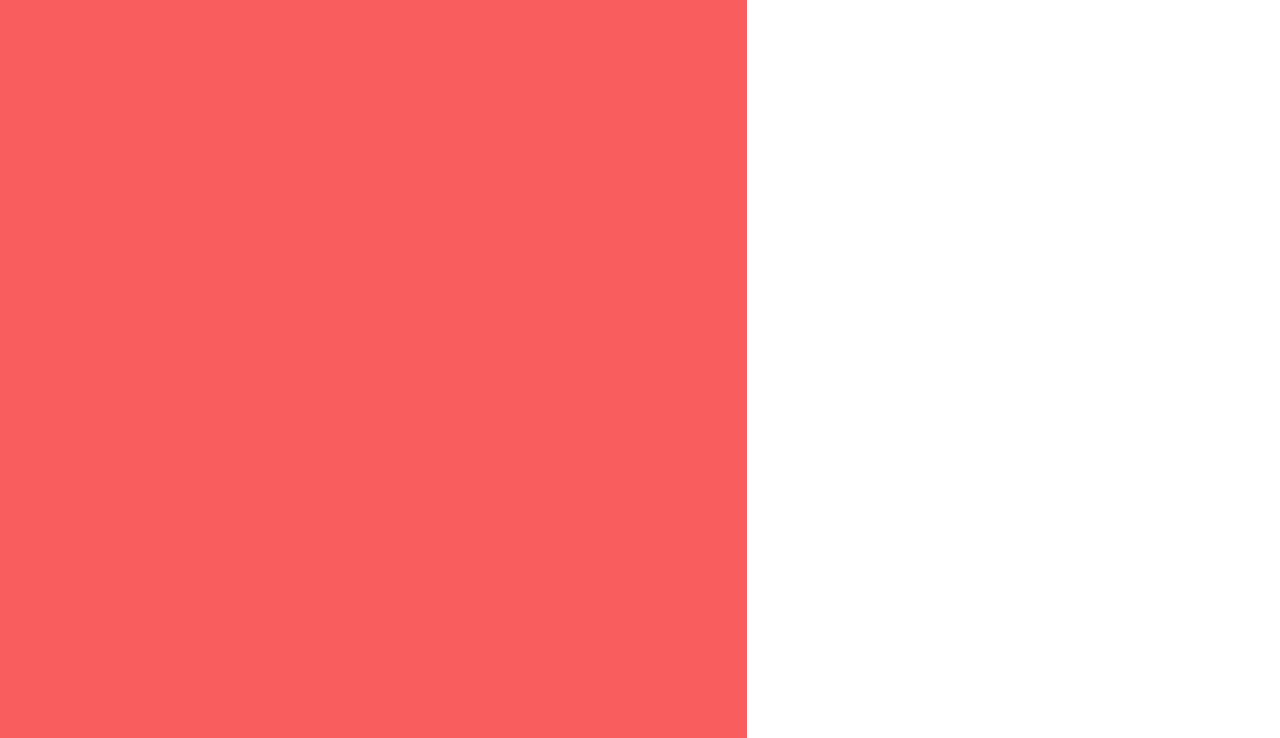
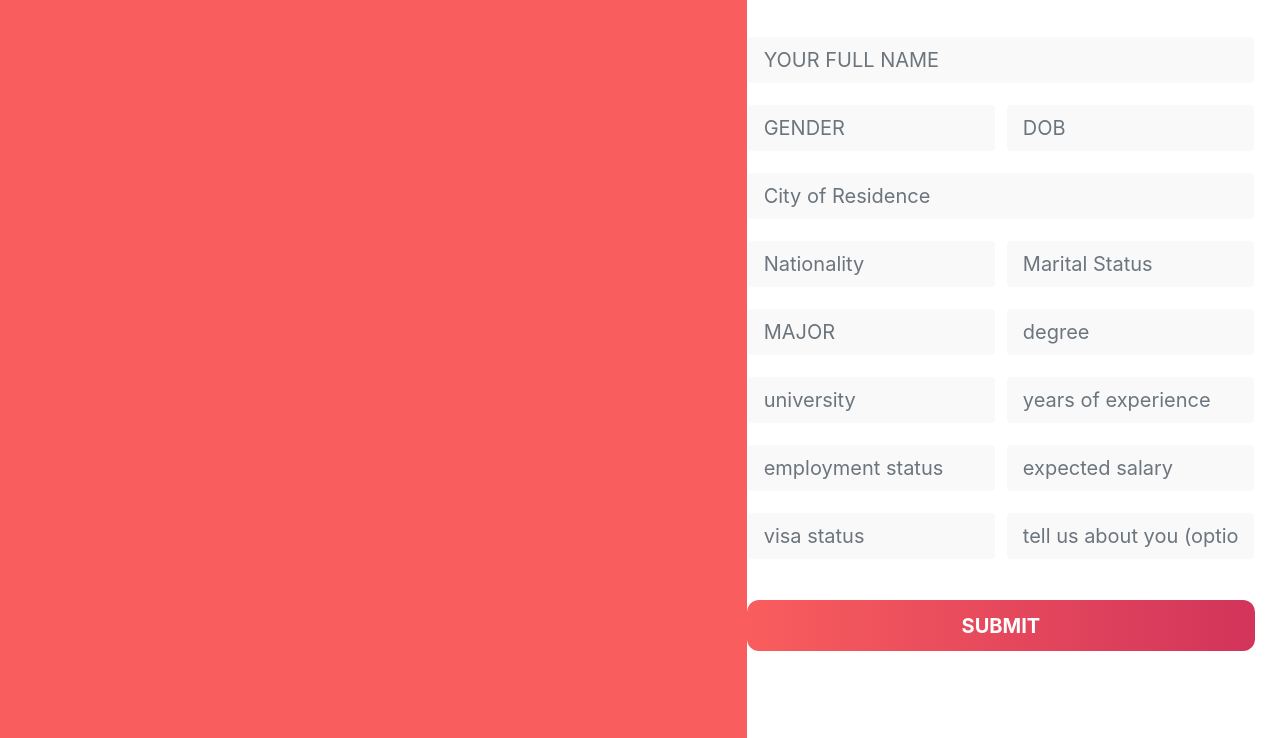
Before and after one commit to kamellababidi/Itcan-Test, a React app: page / in a window 1280 px wide. Shown: the part 157-895 px from the top of the page. Built offline with nearby package versions, Linux system fonts and the light colour scheme.

Commit message:
header form UI

```diff
--- /dev/null
+++ b/src/components/Button.js
@@ -0,0 +1,10 @@
+import React from 'react';
+// import {InputGroup, } from 'react-bootstrap';
+
+const Button = (props) => (
+    <button className='custom-btn'>
+        SUBMIT
+    </button>
+);
+
+export default Button;
--- a/src/components/Header.js
+++ b/src/components/Header.js
@@ -1,13 +1,112 @@
 import React from 'react';
-import styled from 'styled-components';
-import {Row, Col} from 'react-bootstrap';
-
+import { Row, Col } from 'react-bootstrap';
+import Input from './Input'
+import Button from './Button'
 const Header = () => (
     <header>
         <Row>
             <Col className='header-left' lg={7}>1 of 2</Col>
             <Col className='header-right' lg={5}>
                 <p>Connect with us to get started</p>
+                <div className='header-form-container'>
+                    {/* 1 */}
+                    <Row>
+                        <Col lg={12}>
+                            <Input
+                                placeholder='YOUR FULL NAME'
+                            />
+                        </Col>
+                    </Row>
+                    {/* 2 */}
+                    <Row>
+                        <Col lg={6}>
+                            <Input
+                                placeholder='GENDER'
+                            />
+                        </Col>
+                        <Col lg={6}>
+                            <Input
+                                placeholder='DOB'
+                            />
+                        </Col>
+                    </Row>
+                    {/* 3 */}
+                    <Row>
+                        <Col lg={12}>
+                            <Input
+                                placeholder='City of Residence'
+                            />
+                        </Col>
+                    </Row>
+                    {/* 4 */}
+                    <Row>
+                        <Col lg={6}>
+                            <Input
+                                placeholder='Nationality'
+                            />
+                        </Col>
+                        <Col lg={6}>
+                            <Input
+                                placeholder='Marital Status'
+                            />
+                        </Col>
+                    </Row>
+                    {/* 5 */}
+                    <Row>
+                        <Col lg={6}>
+                            <Input
+                                placeholder='MAJOR'
+                            />
+                        </Col>
+                        <Col lg={6}>
+                            <Input
+                                placeholder='degree'
+                            />
+                        </Col>
+                    </Row>
+                    {/* 6 */}
+                    <Row>
+                        <Col lg={6}>
+                            <Input
+                                placeholder='university'
+                            />
+                        </Col>
+                        <Col lg={6}>
+                            <Input
+                                placeholder='years of experience'
+                            />
+                        </Col>
+                    </Row>
+                    {/* 7 */}
+                    <Row>
+                        <Col lg={6}>
+                            <Input
+                                placeholder='employment status'
+                            />
+                        </Col>
+                        <Col lg={6}>
+                            <Input
+                                placeholder='expected salary'
+                            />
+                        </Col>
+                    </Row>
+                    {/* 8 */}
+                    <Row>
+                        <Col lg={6}>
+                            <Input
+                                placeholder='visa status'
+                            />
+                        </Col>
+                        <Col lg={6}>
+                            <Input
+                                placeholder='tell us about you (optional)'
+                            />
+                        </Col>
+                    </Row>
+                </div>
+                <div className='header-form-btn'>
+                    <Button/>
+                </div>
             </Col>
         </Row>
     </header>
--- /dev/null
+++ b/src/components/Input.js
@@ -0,0 +1,15 @@
+import React from 'react';
+import {InputGroup, FormControl} from 'react-bootstrap';
+
+const Input = (props) => (
+    <div className='input-container'>
+        <InputGroup size='lg' className="form-input">
+            <FormControl
+                className='input'
+                placeholder={props.placeholder}
+            />
+        </InputGroup>
+    </div>
+);
+
+export default Input;
--- /dev/null
+++ b/src/css/button.css
@@ -0,0 +1,14 @@
+.custom-btn {
+    width: 100%;
+    height: 51px;
+    background-color: #D2345B;
+    background: transparent linear-gradient(90deg, #F95D5D 0%, #D2345B 100%) 0% 0% no-repeat padding-box;
+    border-radius: 12px;
+    color: white;
+    font-size: 20px;
+    font-weight: bold;
+}
+
+.custom-btn:hover {
+    opacity: 0.9;
+}
--- a/src/css/header.css
+++ b/src/css/header.css
@@ -31,6 +31,16 @@
     }
 }
 
+.header-form-container {
+    margin-top: 29px;
+    padding-right: 15px;
+}
+
+.header-form-btn {
+    margin-top: 30px;
+    padding-right: 25px;
+}
+
 /* ipad */
 @media (max-width: 769px) {
 
--- /dev/null
+++ b/src/css/input.css
@@ -0,0 +1,13 @@
+.input-container {
+    padding: 10px 10px 10px 0px;
+}
+
+.input {
+    background-color: #F9F9F9;
+    border-color: #ffffff;
+    border-radius: 12px;
+}
+.input:focus {
+    border-color: #161E6D;
+    box-shadow: 0px 0px #161E6D;
+}
--- a/src/index.js
+++ b/src/index.js
@@ -9,6 +9,8 @@ import App from './cantainers/App/index';
 import reset from './constants/css/reset';
 import './css/styles.css'
 import './css/header.css'
+import './css/input.css'
+import './css/button.css'
 
 const GlobalStyle = createGlobalStyle`${reset}`;
 
```
